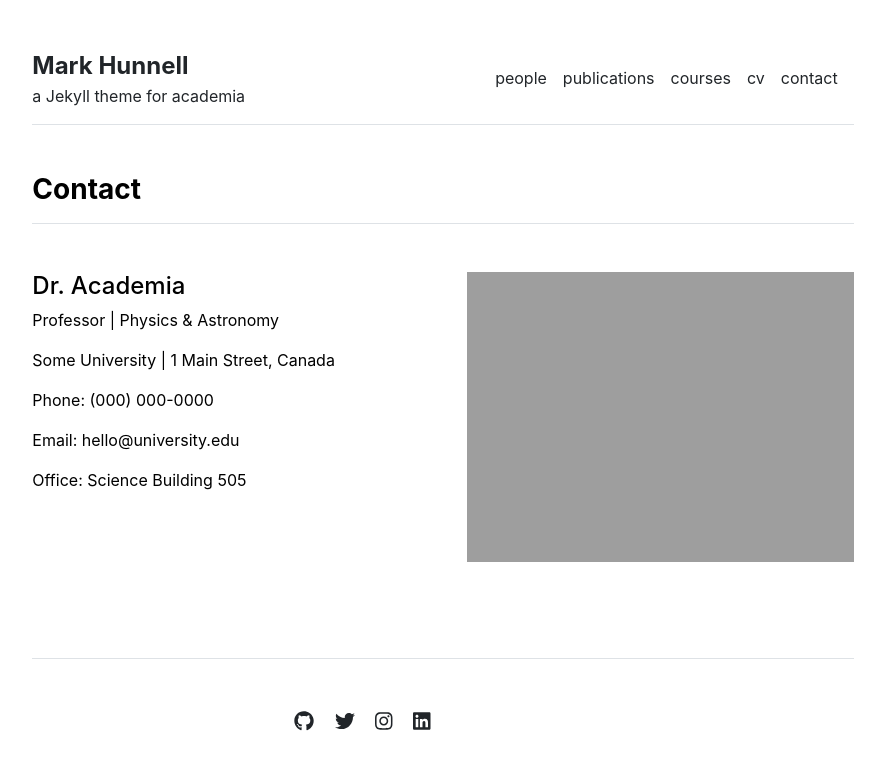
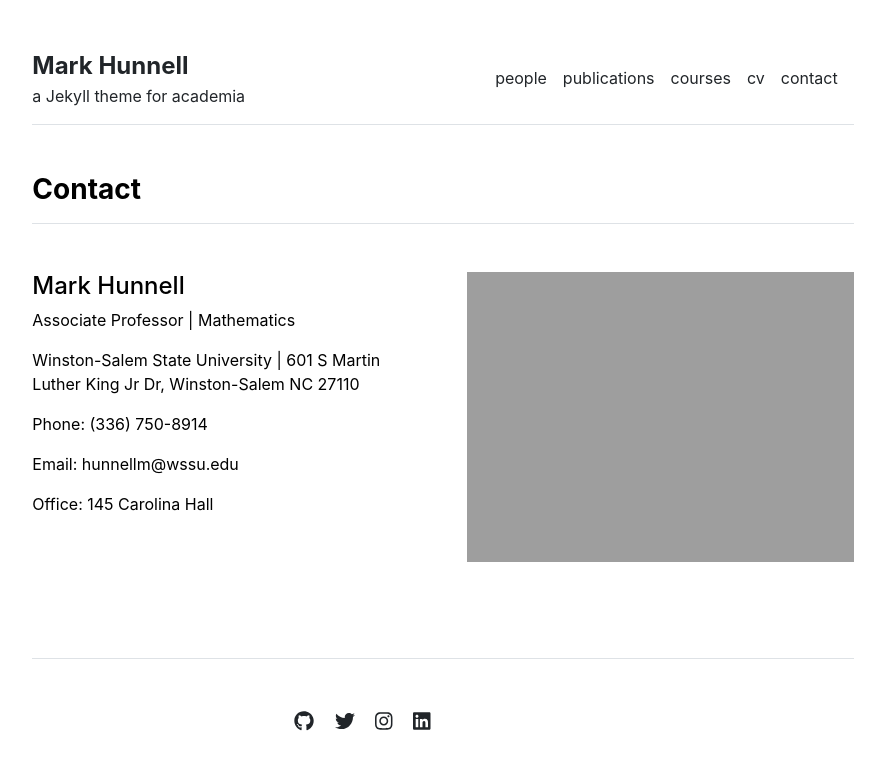
Before and after one commit to hunnellm/hunnellm.github.io, a Jekyll site: the page built from contact.md, in a window 1280 px wide. Shown: the top 770 px of the page, without its empty margins (197-1082 px from the left). Built offline with Jekyll 4.4.1, drawn with Linux system fonts in a browser that asks for light colours.

Commit message:
Update settings.yml

```diff
--- a/_data/settings.yml
+++ b/_data/settings.yml
@@ -22,4 +22,4 @@ social:
 - {icon: 'linkedin', link: 'https://linkedin.com/in/lenpaul'}
 
 contacts:
-- {name: 'Dr. Academia', title: 'Professor', department: 'Physics & Astronomy', institution: 'Some University', institution_address: '1 Main Street, Canada', phone: '(000) 000-0000', email: 'hello@university.edu', office: 'Science Building 505', image: 'assets/img/contact.jpg'}
+- {name: 'Mark Hunnell', title: 'Associate Professor', department: 'Mathematics', institution: 'Winston-Salem State University', institution_address: '601 S Martin Luther King Jr Dr, Winston-Salem NC 27110', phone: '(336) 750-8914', email: 'hunnellm@wssu.edu', office: '145 Carolina Hall', image: 'assets/img/contact.jpg'}
```
